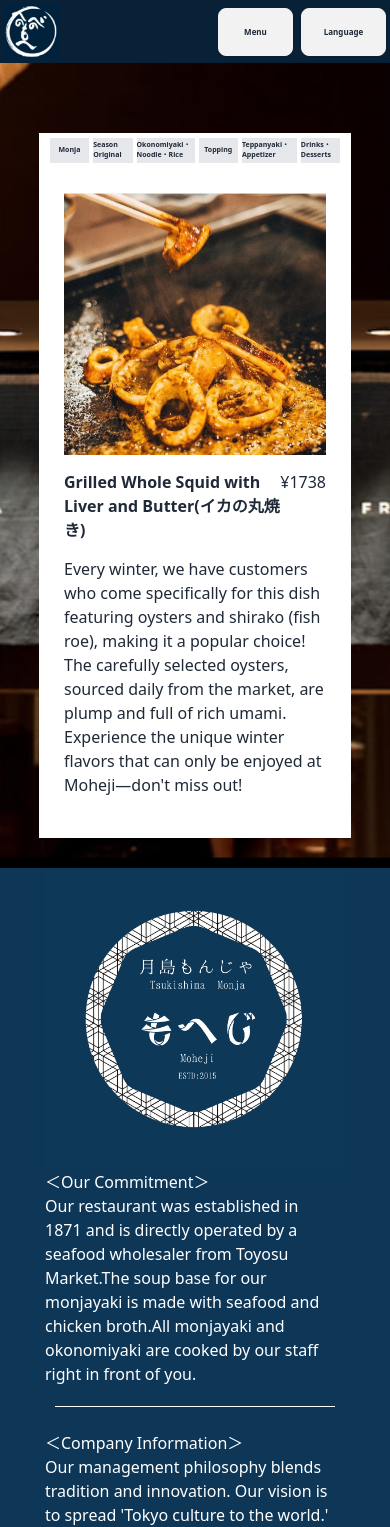
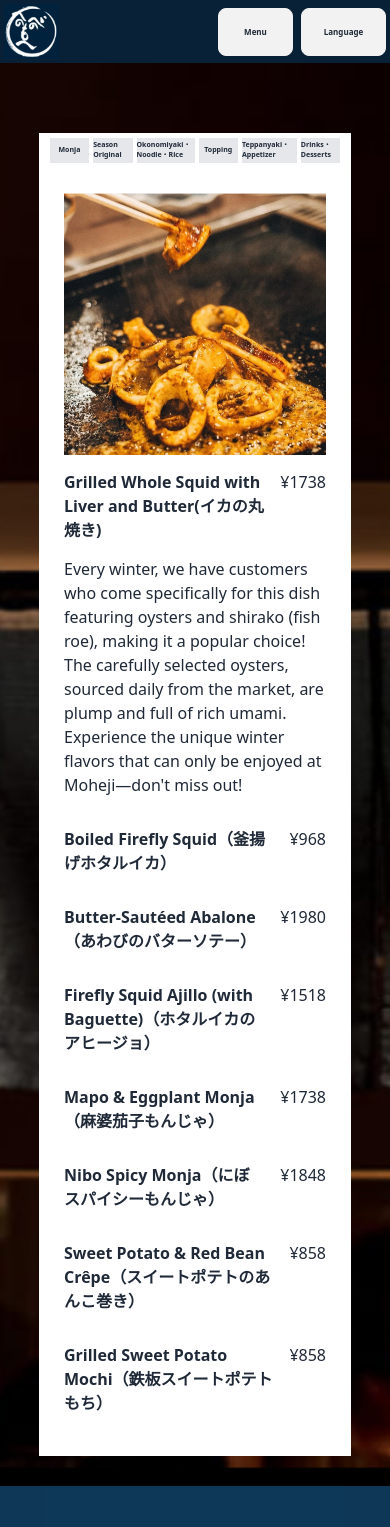
Before and after one commit to shuhay70/moheji-menu, a Next.js app in the folder frontend/: page /en/menu/season in a window 390 px wide. Shown: the top 1527 px of the page. Built offline with nearby package versions, Linux system fonts and the light colour scheme.

Commit message:
Change season memu

```diff
--- a/frontend/messages/en.json
+++ b/frontend/messages/en.json
@@ -76,10 +76,13 @@
     "title4": "We grill fresh surumesquid, directly sourced from Toyosu Market, with the liver intact, then finish it by coating it in butter. The rich umami of the liver pairs perfectly with beer, making it an irresistible match. Enjoy the squid's firm texture and the flavor of slightly charred butter from the hot plate!",
     "title5": "Shirako Ajillo(白子のアヒージョ）",
     "title6": "Every winter, this dish featuring oysters and shirako is so popular that some customers come specifically for it! Carefully selected by skilled buyers at the market, the ingredients are delivered fresh to our restaurant every morning. Enjoy the irresistibly creamy texture of shirako, a winter delicacy that can only be savored at Moheji!",
-    "price1": "1500yen",
-    "price2": "1500yen",
-    "price3": "1500yen",
-    "price4": "1500yen"
+    "title7": "Boiled Firefly Squid（釜揚げホタルイカ）",
+    "title8": "Butter-Sautéed Abalone（あわびのバターソテー）",
+    "title9": "Firefly Squid Ajillo (with Baguette)（ホタルイカのアヒージョ）",
+    "title10": "Mapo & Eggplant Monja（麻婆茄子もんじゃ）",
+    "title11": "Nibo Spicy Monja（にぼスパイシーもんじゃ）",
+    "title12": "Sweet Potato & Red Bean Crêpe（スイートポテトのあんこ巻き）",
+    "title13": "Grilled Sweet Potato Mochi（鉄板スイートポテトもち）"
   },
 
   "Okonomiyaki": {
--- a/frontend/messages/ja.json
+++ b/frontend/messages/ja.json
@@ -76,10 +76,13 @@
     "title4": "毎年冬になると、 この牡蠣と白子を目当てにお越しいただくお客様もいるほど人気の一品！ 市場で目利きが厳選したものを毎朝お店に直送しております。ぷりぷりで旨みが濃厚な牡蠣、もへじでしか味わえない冬の味覚をどうぞ召し上がり下さい！",
     "title5": "白子のアヒージョ",
     "title6": "毎年冬になると、 この牡蠣と白子を目当てにお越しいただくお客様もいるほど人気の一品！ 市場で目利きが厳選したものを毎朝お店に直送しております。とろりとした食感がクセになる白子、もへじでしか味わえない冬の味覚をどうぞ召し上がり下さい！",
-    "price1": "1500円",
-    "price2": "1500円",
-    "price3": "1500円",
-    "price4": "1500円"
+    "title7": "釜揚げホタルイカ",
+    "title8": "あわびのバターソテー",
+    "title9": "釜揚げホタルイカのアヒージョ(バケット付き)",
+    "title10": "麻婆茄子もんじゃ",
+    "title11": "にぼスパイシーもんじゃ",
+    "title12": "スイートポテトのあんこ巻き",
+    "title13": "鉄板スイートポテトもち"
   },
 
   "Okonomiyaki": {
--- a/frontend/src/app/[locale]/menu/season/page.tsx
+++ b/frontend/src/app/[locale]/menu/season/page.tsx
@@ -27,12 +27,71 @@ export default function HomePage() {
                 <p className="lg:pl-[25px] lg:p-[15px] font-bold lg:pt-[30px] py-[15px]">
                   {t("title1")}
                 </p>
-                <p className="py-[15px] lg:pt-[30px] lg:pl-[55px]">¥1738</p>
+                <p className="py-[15px] pl-[15px] lg:pt-[30px] lg:pl-[55px]">
+                  ¥1738
+                </p>
               </div>
               <p className="lg:px-[25px] lg:h-[240px] lg:w-[280px] lg:pb-[0px] pb-[15px]">
                 {t("title2")}
               </p>
             </div>
+            <div className="flex  justify-between">
+              <p className="lg:pl-[25px] lg:p-[15px] font-bold lg:pt-[30px] py-[15px]">
+                {t("title7")}
+              </p>
+              <p className="py-[15px] pl-[15px] lg:pt-[30px] lg:pl-[55px]">
+                ¥968
+              </p>
+            </div>
+            <div className="flex  justify-between">
+              <p className="lg:pl-[25px] lg:p-[15px] font-bold lg:pt-[30px] py-[15px]">
+                {t("title8")}
+              </p>
+              <p className="py-[15px] pl-[15px] lg:pt-[30px] lg:pl-[55px]">
+                ¥1980
+              </p>
+            </div>
+            <div className="flex  justify-between">
+              <p className="lg:pl-[25px] lg:p-[15px] font-bold lg:pt-[30px] py-[15px]">
+                {t("title9")}
+              </p>
+              <p className="py-[15px] pl-[15px] lg:pt-[30px] lg:pl-[55px]">
+                ¥1518
+              </p>
+            </div>
+            <div className="flex  justify-between">
+              <p className="lg:pl-[25px] lg:p-[15px] font-bold lg:pt-[30px] py-[15px]">
+                {t("title10")}
+              </p>
+              <p className="py-[15px] pl-[15px] lg:pt-[30px] lg:pl-[55px]">
+                ¥1738
+              </p>
+            </div>
+            <div className="flex  justify-between">
+              <p className="lg:pl-[25px] lg:p-[15px] font-bold lg:pt-[30px] py-[15px]">
+                {t("title11")}
+              </p>
+              <p className="py-[15px] pl-[15px] lg:pt-[30px] lg:pl-[55px]">
+                ¥1848
+              </p>
+            </div>
+            <div className="flex  justify-between">
+              <p className="lg:pl-[25px] lg:p-[15px] font-bold lg:pt-[30px] py-[15px]">
+                {t("title12")}
+              </p>
+              <p className="py-[15px] pl-[15px] lg:pt-[30px] lg:pl-[55px]">
+                ¥858
+              </p>
+            </div>
+            <div className="flex  justify-between">
+              <p className="lg:pl-[25px] lg:p-[15px] font-bold lg:pt-[30px] py-[15px]">
+                {t("title13")}
+              </p>
+              <p className="py-[15px] pl-[15px] lg:pt-[30px] lg:pl-[55px]">
+                ¥858
+              </p>
+            </div>
+
             {/* <div className="lg:flex">
               <img
                 src="/image/IMG_3172.jpg"
```
Also changed, not shown: frontend/messages/zh.json (+59 -56 lines).
